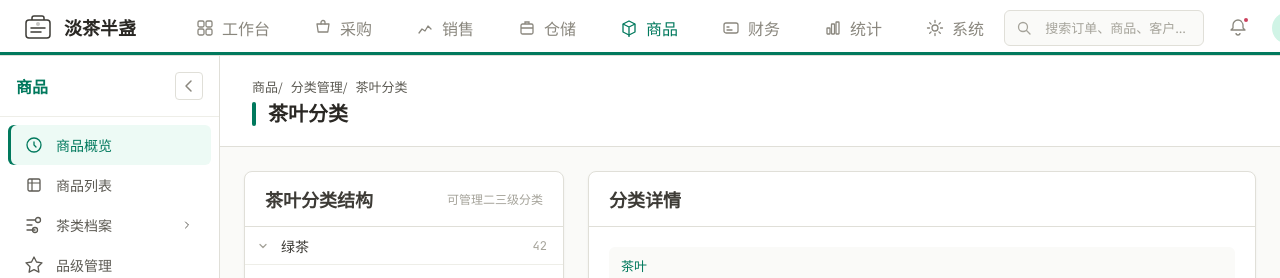
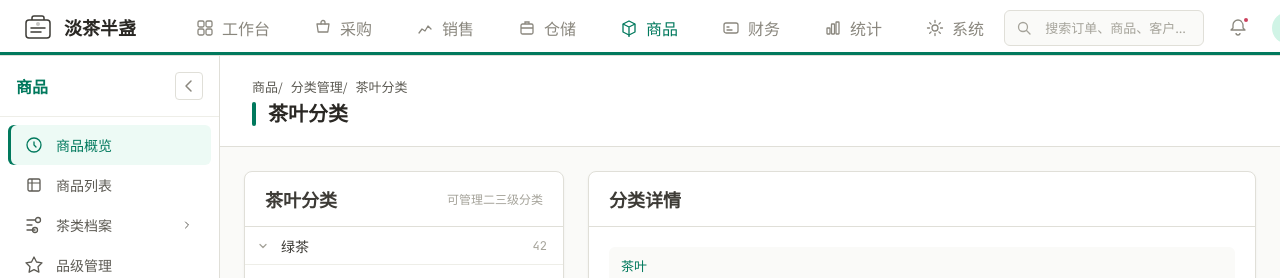
Before and after one commit to zsdxtw/dcbztea-buddy, a React (Vite) app: page /product/product-category-tea in a window 1280 px wide. Shown: the top 278 px of the page. Built offline with nearby package versions, Linux system fonts and the light colour scheme.

Commit message:
feat: 拉取并理解项目文件
Co-authored-by: traeagent <traeagent@users.noreply.github.com>

```diff
--- a/src/data/modules.tsx
+++ b/src/data/modules.tsx
@@ -254,10 +254,10 @@ export const MODULE_CONFIGS: Record<ModuleKey, ModuleConfig> = {
       { key: 'product-grade', label: '品级管理', icon: <GradeIcon /> },
       { key: 'product-specs', label: '规格管理', icon: <SpecsIcon /> },
       { key: 'product-category', label: '分类管理', icon: <ProductCategoryIcon />, children: [
-        { key: 'product-category-tea', label: '茶叶分类', icon: <ProductCategoryIcon /> },
-        { key: 'product-category-teaware', label: '茶具分类', icon: <ProductCategoryIcon /> },
-        { key: 'product-category-peripheral', label: '茶周边分类', icon: <ProductCategoryIcon /> },
-        { key: 'product-category-other', label: '其他分类', icon: <ProductCategoryIcon /> },
+        { key: 'product-category-tea', label: '茶叶', icon: <ProductCategoryIcon /> },
+        { key: 'product-category-teaware', label: '茶具', icon: <ProductCategoryIcon /> },
+        { key: 'product-category-peripheral', label: '茶周边', icon: <ProductCategoryIcon /> },
+        { key: 'product-category-other', label: '其他', icon: <ProductCategoryIcon /> },
       ] },
       { key: 'product-brand', label: '品牌管理', icon: <BrandIcon /> },
       { key: 'product-unit', label: '单位管理', icon: <UnitIcon /> },
--- a/src/pages/product/ProductCategorySubPage.tsx
+++ b/src/pages/product/ProductCategorySubPage.tsx
@@ -166,7 +166,7 @@ export default function ProductCategorySubPage({ categoryType, rootNode }: Produ
       <div className="content-body">
         <div className="category-layout">
           {/* 左侧分类树 - 直接展示二级分类 */}
-          <Card title={`${label}分类结构`} className="category-tree-card" headerRight={
+          <Card title={`${label}分类`} className="category-tree-card" headerRight={
             <div style={{ fontSize: 'var(--text-xs)', color: 'var(--color-neutral-400)' }}>可管理二三级分类</div>
           }>
             <div className="category-tree">
```
